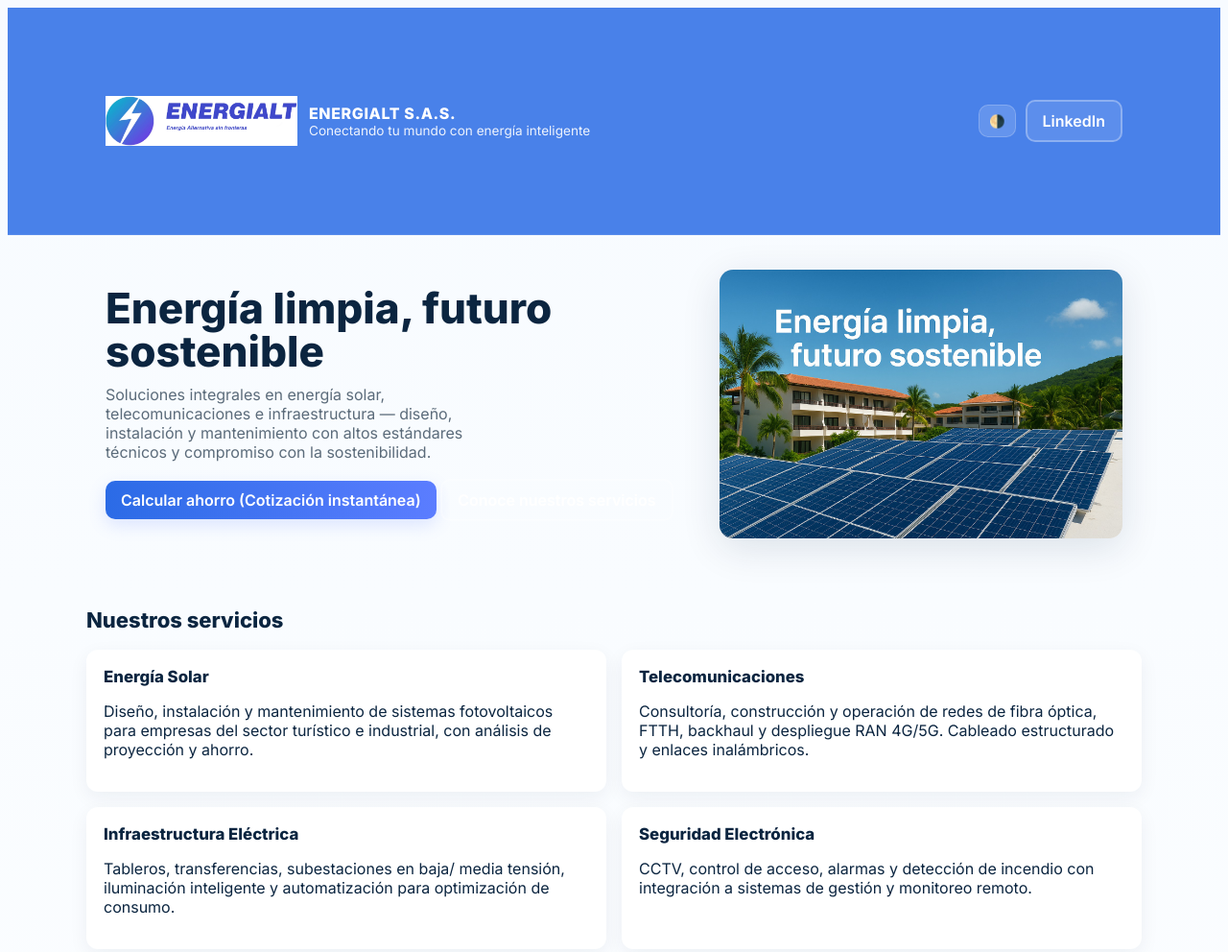
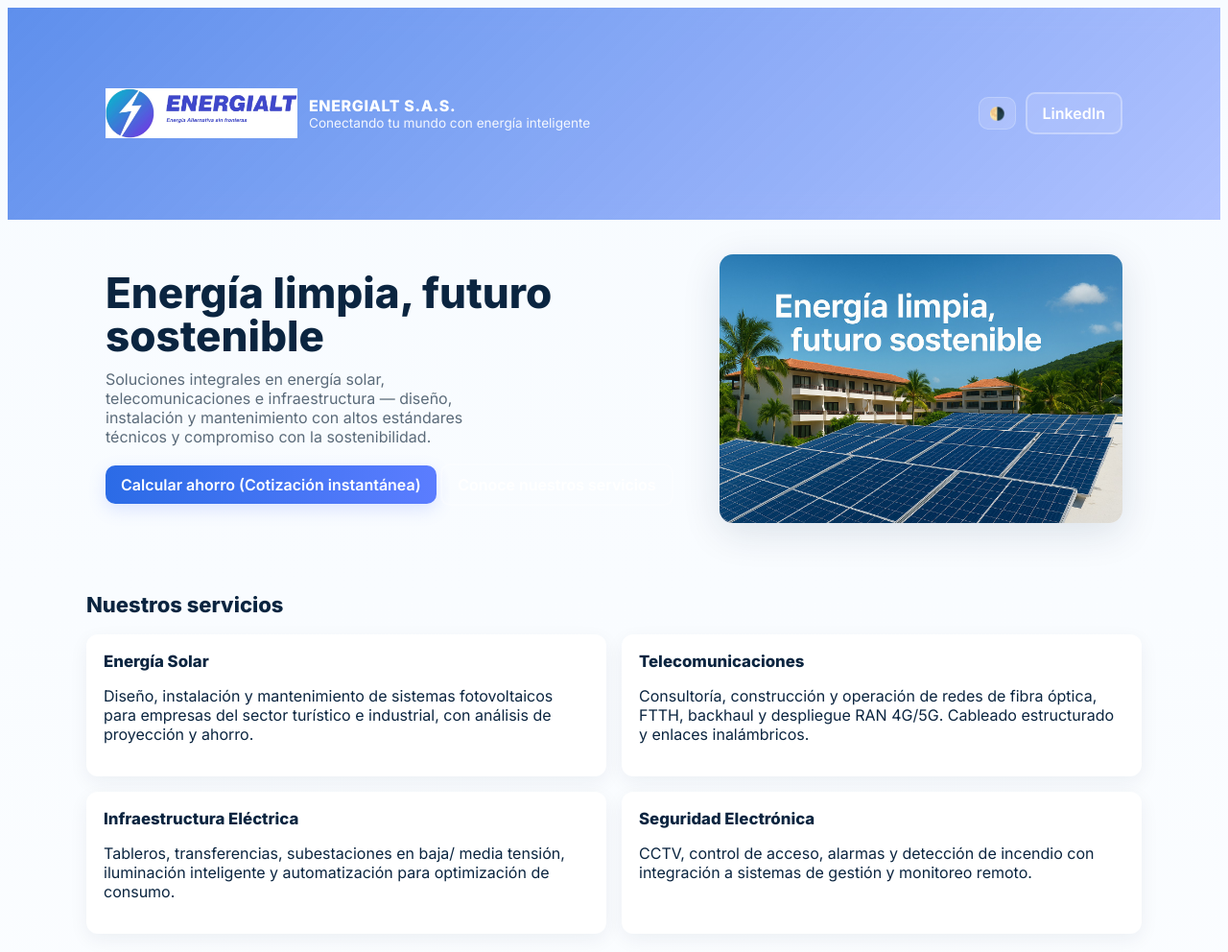
Before and after one commit to dizutta69/energialtcorp, a plain HTML site: page index.html in a window 1280 px wide. Shown: the top 992 px of the page at 96% size. Drawn offline with Linux system fonts and the light colour scheme.

Commit message:
Update styles.css

```diff
--- a/css/styles.css
+++ b/css/styles.css
@@ -14,15 +14,21 @@ body.dark{
 .container{ max-width:1100px; margin:0 auto; padding:0 20px;}
 
 /* ===== HEADER RESPONSIVE ===== */
-.site-header{
-  padding:18px 0;
-  position:sticky;
-  top:0;
-  z-index:40;
-  backdrop-filter: blur(8px);
-  background: rgba(43, 107, 230, 0.85); /* AZUL ENERGIALT */
+.site-header {
+  padding: 10px 0;
+  position: sticky;
+  top: 0;
+  z-index: 40;
+  backdrop-filter: blur(12px);
+  background: linear-gradient(
+    135deg,
+    rgba(43, 107, 230, 0.75) 0%,
+    rgba(91, 125, 255, 0.45) 100%
+  );
   border-bottom: 1px solid rgba(255, 255, 255, 0.1);
 }
+
+
 .header-inner{ display:flex; align-items:center; justify-content:space-between; flex-wrap: wrap; gap: 15px;}
 .brand{ display:flex; align-items:center; gap:12px;}
 .logo{ width:200px; height:200px; object-fit:contain; border-radius:10px;}
```
